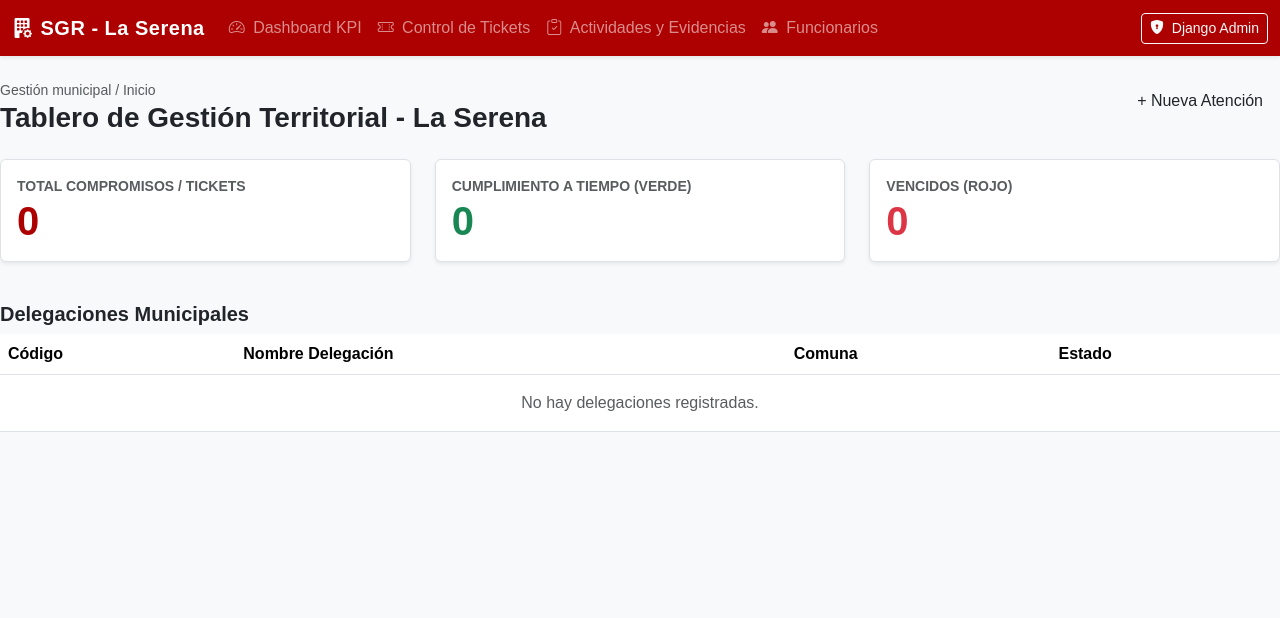
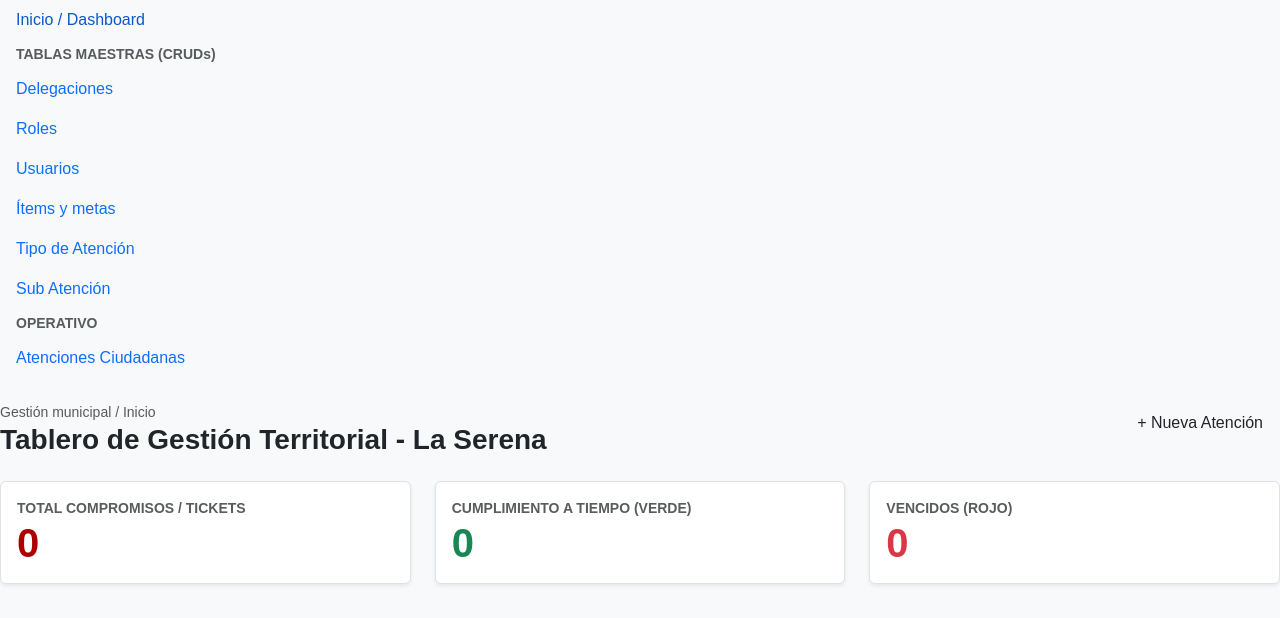
Before and after one commit to Akostao5evr/eva2-backend, a Django app: page /seguimientoWeb/dashboard/ in a window 1280 px wide. Shown: the top 618 px of the page. Run offline with Django 5.2, Linux system fonts and the light colour scheme; data that the repository does not hold is empty; some libraries are stand-ins or nearby versions.

Commit message:
Cambio base html para mantenedores segun requerimiento

```diff
--- a/templates/base.html
+++ b/templates/base.html
@@ -34,45 +34,18 @@
 <body>
 
     <!-- Navegación Principal -->
-    <nav class="navbar navbar-expand-lg navbar-dark bg-primary shadow-sm" style="background-color: #AD0000 !important;">
-        <div class="container-fluid">
-            <a class="navbar-brand" href="{% url 'dashboard_delegaciones' %}">
-                <i class="bi bi-building-fill-gear me-2"></i>SGR - La Serena
-            </a>
-            <button class="navbar-toggler" type="button" data-bs-toggle="collapse" data-bs-target="#navbarNav">
-                <span class="navbar-toggler-icon"></span>
-            </button>
-            <div class="collapse navbar-collapse" id="navbarNav">
-                <ul class="navbar-nav me-auto">
-                    <li class="nav-item">
-                        <a class="nav-link" href="{% url 'dashboard_delegaciones' %}">
-                            <i class="bi bi-speedometer2 me-1"></i> Dashboard KPI
-                        </a>
-                    </li>
-                    <li class="nav-item">
-                        <a class="nav-link" href="{% url 'listado_tickets' %}">
-                            <i class="bi bi-ticket-perforated me-1"></i> Control de Tickets
-                        </a>
-                    </li>
-                    <li class="nav-item">
-                        <a class="nav-link" href="{% url 'listado_actividades' %}">
-                            <i class="bi bi-clipboard-check me-1"></i> Actividades y Evidencias
-                        </a>
-                    </li>
-                    <li class="nav-item">
-                        <a class="nav-link" href="{% url 'listado_funcionarios' %}">
-                            <i class="bi bi-people-fill me-1"></i> Funcionarios
-                        </a>
-                    </li>
-                </ul>
+    <nav class="nav flex-column">
+        <a class="nav-link {% if request.resolver_match.url_name == 'dashboard_delegaciones' %}active{% endif %}" href="{% url 'dashboard_delegaciones' %}">Inicio / Dashboard</a>
+        <div class="sidebar-divider text-muted small fw-bold px-3 py-1">TABLAS MAESTRAS (CRUDs)</div>
+        <a class="nav-link" href="{% url 'listado_delegaciones' %}">Delegaciones</a>
+        <a class="nav-link" href="{% url 'listado_roles' %}">Roles</a>
+        <a class="nav-link" href="{% url 'listado_funcionarios' %}">Usuarios</a>
+        <a class="nav-link" href="{% url 'listado_items' %}">Ítems y metas</a>
+        <a class="nav-link" href="{% url 'listado_tipos_atencion' %}">Tipo de Atención</a>
+        <a class="nav-link" href="{% url 'listado_sub_atenciones' %}">Sub Atención</a>
 
-                <div class="d-flex">
-                    <a href="/admin/" target="_blank" class="btn btn-outline-light btn-sm">
-                        <i class="bi bi-shield-lock-fill me-1"></i> Django Admin
-                    </a>
-                </div>
-            </div>
-        </div>
+        <div class="sidebar-divider text-muted small fw-bold px-3 py-1">OPERATIVO</div>
+        <a class="nav-link" href="{% url 'listado_actividades' %}">Atenciones Ciudadanas</a>
     </nav>
 
     <!-- Contenido Dinámico de cada Vista -->
```
